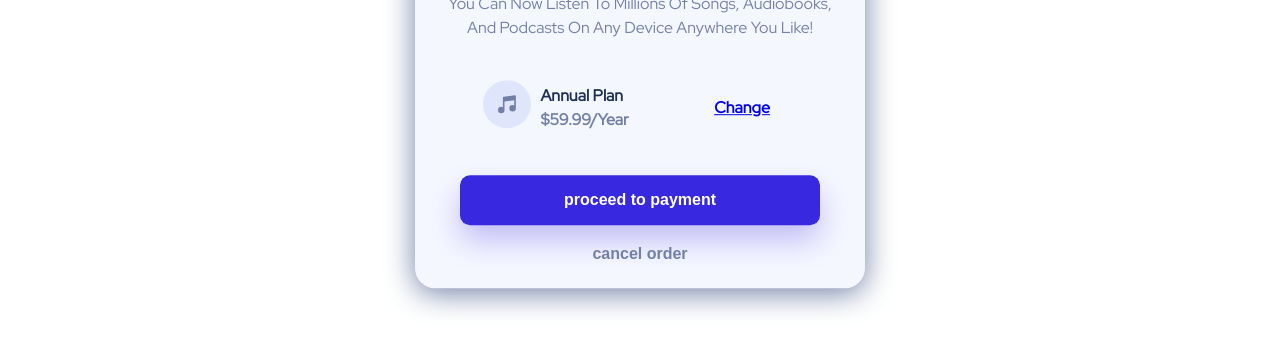
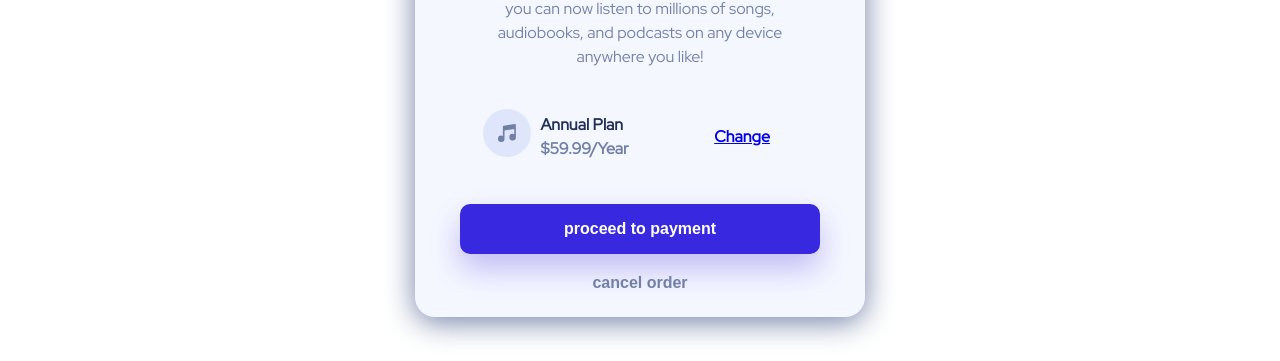
Before and after one commit to ali0120/Chalenge-OrderSummary01, a plain HTML site: page index.html in a window 1280 px wide. Shown: the part 439-800 px from the top of the page. Drawn offline with Linux system fonts and the light colour scheme.

Commit message:
handle design

```diff
--- a/assets/css/style.css
+++ b/assets/css/style.css
@@ -53,8 +53,9 @@ body {
 .info .info__description {
     margin-top: 10px !important;
     color: #7280a7;
-    width: 88%;
+    padding: 0 15%;
     margin: 0 auto;
+    text-transform: lowercase;
 }
 
 .plan--container {
```
